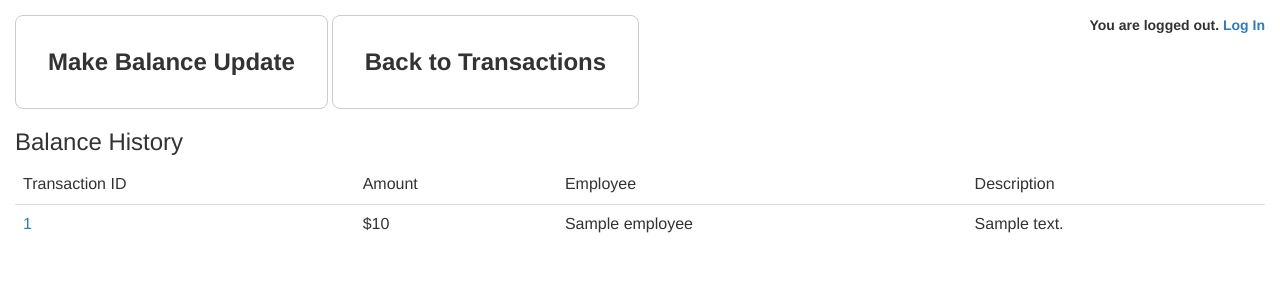
After one commit to rice-apps/rice-bikes, a Django app: template app/templates/app/balance.html in a window 1280 px wide. The commit adds this page. Shown: the top 300 px of the page. Run offline with Django 3.2, Linux system fonts and the light colour scheme; the template is opened without the code that fills it: most values are stand-ins (such as "Sample title", 1, 10 or a date in 2020); some libraries are stand-ins or nearby versions.

Commit message:
Create RevenueUpdate when mark_as_complete
views.py: Create RevenueUpdate when mark a transaction as complete
balance.html: Display all RevenueUpdates
revenue_update.html: Make revenue update. Right now this just submits a form which is not process.

Added the corresponding urls and forms.

```diff
--- a/app/models.py
+++ b/app/models.py
@@ -73,10 +73,9 @@ class Task(models.Model):
 
 class RevenueUpdate(models.Model):
     amount = models.IntegerField()
-    employee = models.CharField(max_length=100)
-    completed_transaction = models.ForeignKey(Transaction)
+    employee = models.CharField(max_length=100, blank=True)
+    completed_transaction = models.ForeignKey(Transaction, blank=True, null=True)
     description = models.CharField(max_length=100)
-    is_transaction = models.BooleanField(default=False)
 
 
 class TotalRevenue(models.Model):
--- /dev/null
+++ b/app/templates/app/balance.html
@@ -0,0 +1,35 @@
+{% extends "app/base.html" %}
+
+{% block content %}
+
+<a href="{% url 'app:revenue_update'%}" class="btn btn-default btn-xlarge" role="button" name='new_payment'>Make Balance Update</a>
+<a class="btn btn-default btn-xlarge" href="{% url 'app:index' %}" role="button">Back to Transactions</a>
+
+{% if revenue_updates %}
+    <h3>Balance History</h3>
+
+    <table class="table">
+    <thead>
+        <td>Transaction ID</td>
+        <td>Amount</td>
+        <td>Employee</td>
+        <td>Description</td>
+    </thead>
+
+    {% for update in revenue_updates %}
+        <tr>
+            {% if update.completed_transaction != None %}
+                <td><a href="{% url 'app:detail_complete' update.completed_transaction.id %}">{{ update.completed_transaction.id }}</a></td>
+            {% else %}
+                <td><a href="#">-</a></td>
+            {% endif %}
+            <td>${{ update.amount }}</td>
+            <td>{{ update.employee }}</td>
+            <td>{{ update.description }} </td>
+        </tr>
+    {% endfor %}
+    </table>
+
+{% endif %}
+
+{% endblock %}
--- a/app/templates/app/create_transaction.html
+++ b/app/templates/app/create_transaction.html
@@ -13,8 +13,6 @@
 <form action="" method="post">{% csrf_token %}
 <table>
 {% load bootstrap %}
-
-<input type="hidden" value="boo">
 
 {% load repairs_form %}
 {{ wizard.management_form }}
--- a/app/templates/app/index.html
+++ b/app/templates/app/index.html
@@ -5,11 +5,9 @@
 <div class="btn-group btn-group-justified" role="group" aria-label="...">
     <a href="/new" class="btn btn-default btn-xlarge" role="button" name='new_transaction'>New</a>
     <a href="/history" class="btn btn-default btn-xlarge" role="button" name='past_transactions'>History</a>
-</div>
-<br>
-<div class="btn-group btn-group-justified" role="group" aria-label="...">
     <a href="/rental" class="btn btn-default btn-xlarge" role="button" name='rental'>Rental</a>
     <a href="/refurbished" class="btn btn-default btn-xlarge" role="button" name='refurbished'>Refurbished</a>
+    <a href="/balance" class="btn btn-default btn-xlarge" role="button" name='balance'>Balance</a>
 </div>
 {% if transactions_list %}
     <h3>Active Customers</h3>
--- a/app/templates/app/new_rental.html
+++ b/app/templates/app/new_rental.html
@@ -5,6 +5,7 @@
 
     <form actions="." method="post">
         {% csrf_token %}
+
         {{ form|bootstrap }}
         <input type="submit" value="Submit">
     </form>
--- a/app/urls.py
+++ b/app/urls.py
@@ -23,6 +23,8 @@ urlpatterns = patterns(
     url(r'^(?P<pk>\d+)/refurbished_detail/$', views.RefurbishedDetail.as_view(), name='refurbished_detail'),
     url(r'^new_rental/$', views.new_rental, name='new_rental'),
     url(r'^new_refurbished/$', views.new_refurbished, name='new_refurbished'),
+    url(r'^balance/$', views.balance, name='balance'),
+    url(r'^revenue_update/$', views.revenue_update, name='revenue_update'),
 )
 
 urlpatterns += staticfiles_urlpatterns()
```
Also changed, not shown: app/forms.py (+6 -1 lines), app/templates/app/confirm_revenue.html (added, +8 -0 lines), app/templates/app/revenue_update.html (added, +28 -0 lines), app/views.py (+40 -2 lines), app/migrations/0003_remove_revenueupdate_is_transaction.py (added).
